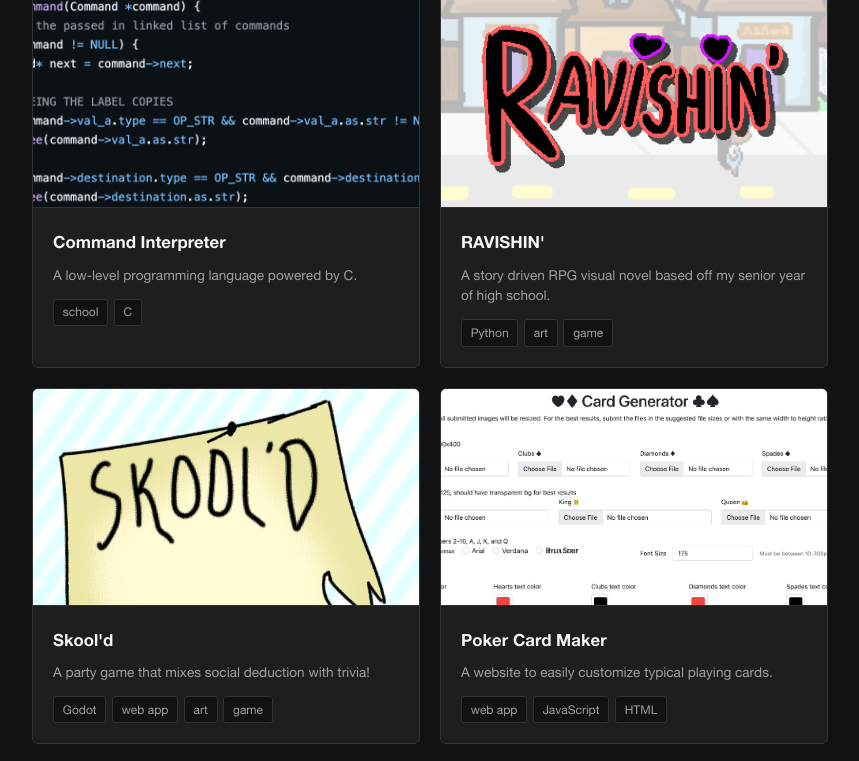
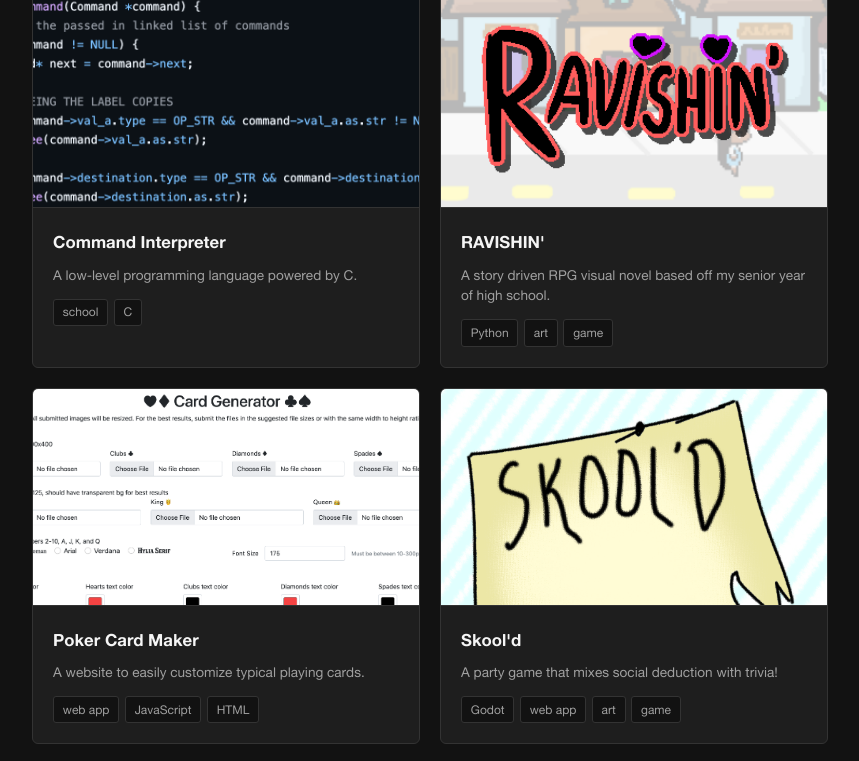
Before and after one commit to colinstick/colinstick.github.io, an Eleventy site: page index.njk in a window 1280 px wide. Shown: the part 735-1496 px from the top of the page, without its empty margins (210-1069 px from the left). Built offline with nearby package versions, Linux system fonts and the light colour scheme; Eleventy itself is replaced by a stand-in of ours; files that its build step writes are made by us from their sources; grey boxes are pictures that could not be loaded.

Commit message:
Agent Host changes for agents/markdown-file-attributes-hidden-pinned

```diff
--- a/index.njk
+++ b/index.njk
@@ -21,7 +21,7 @@ title: "Projects"
   </div>
 
   <div class="projects-grid">
-    {% for project in collections.projects | reverse %}
+    {% for project in collections.projects %}
     <a href="{{ project.url }}" class="project-card" data-tags="{{ project.data.tags | join(',') }}">
       {% if project.data.image %}
         <img src="{{ project.data.image }}" alt="{{ project.data.title }}" class="card-thumb">
```
Also changed, not shown: .eleventy.js, 1 other file.
